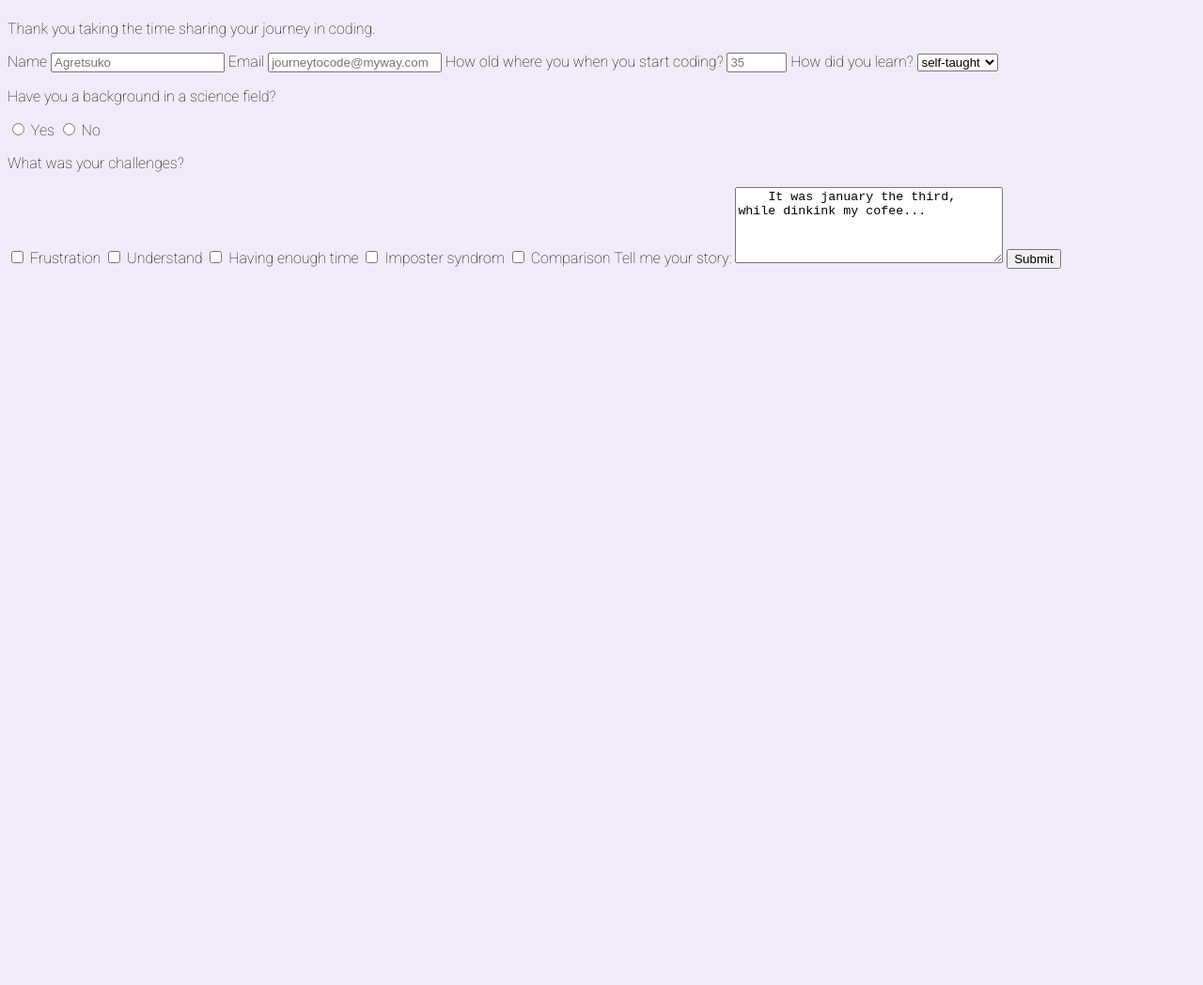
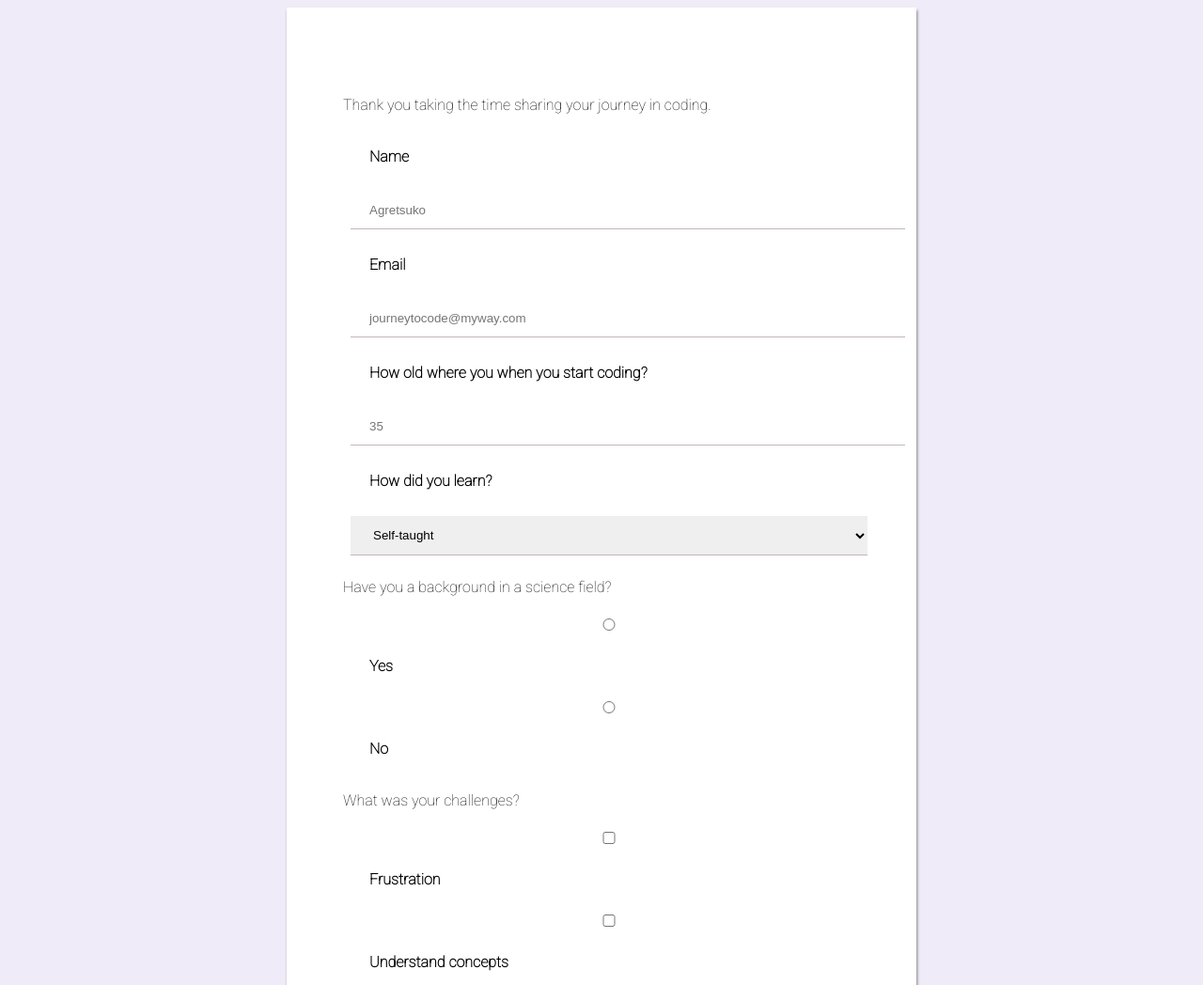
Before and after one commit to amandakibende/google-form-lookalike, a plain HTML site: page index.html in a window 1280 px wide. Shown: the top 1048 px of the page at 94% size. Before the commit the page ends 800 px from the top, so only its background shows below. Drawn offline with Linux system fonts and the light colour scheme.

Commit message:
added form style

```diff
--- a/index.html
+++ b/index.html
@@ -7,6 +7,7 @@
     <link rel="stylesheet" href="style.css" />
   </head>
   <body>
+    <div class="form-container">
       <h1 id="title"></h1>
       <p id="description">
         Thank you taking the time sharing your journey in coding.
@@ -18,7 +19,7 @@
         id="survey-form"
       >
         <label for="name" id="name-label">Name</label>
-      <input type="text" name="name" placeholder="Agretsuko" />
+        <input type="text" name="name" placeholder="Agretsuko" required />
 
         <label for="email" id="email-label">Email</label>
         <input
@@ -44,7 +45,7 @@
 
         <label for="education">How did you learn?</label>
         <select name="education" id="dropdown">
-        <option value="self-taught">self-taught</option>
+          <option value="self-taught">Self-taught</option>
           <option value="CS degree">CS degree</option>
           <option value="Bootcamp">Bootcamp</option>
           <option value="Mentor">Mentor</option>
@@ -58,10 +59,11 @@
         <label for="no">No</label>
 
         <p>What was your challenges?</p>
+
         <input type="checkbox" name="attribute" id="box" value="attribute" />
         <label for="frustration">Frustration</label>
         <input type="checkbox" name="attribute" id="box" value="attribute" />
-      <label for="Understand">Understand</label>
+        <label for="Understand">Understand concepts</label>
         <input type="checkbox" name="attribute" id="box" value="attribute" />
         <label for="Time">Having enough time</label>
         <input type="checkbox" name="attribute" id="box" value="attribute" />
@@ -77,5 +79,6 @@
 
         <button id="submit">Submit</button>
       </form>
+    </div>
   </body>
 </html>
--- a/style.css
+++ b/style.css
@@ -1,5 +1,66 @@
 @import url("https://fonts.googleapis.com/css2?family=Roboto:wght@100&display=swap");
+
 body {
   background-color: #f0ebf8;
   font-family: "Roboto", sans-serif;
+  align-items: center;
+  justify-content: center;
 }
+
+.form-container {
+  margin: auto;
+  background-color: #ffffff;
+  padding: 60px;
+  width: 550px;
+  box-shadow: 1px 3px 3px grey;
+  text-align: left;
+}
+
+h1 {
+  font-size: 50px;
+  font-weight: bold;
+}
+
+input,
+select {
+  width: 100%;
+  padding: 12px 20px;
+  margin: 8px;
+  display: inline-block;
+  border: none;
+  border-bottom: 1px solid #c4b6b6;
+}
+
+label {
+  padding: 12px 20px;
+  margin: 8px;
+  display: inline-block;
+  width: 100%;
+  font-weight: bold;
+  font-size: 16px;
+}
+
+textarea {
+  width: 100%;
+  height: 150px;
+  padding: 12px 20px;
+  box-sizing: border-box;
+  border: 2px solid #ccc;
+  border-radius: 4px;
+  background-color: #f8f8f8;
+  resize: none;
+}
+
+button {
+  background-color: #673ab7;
+  color: #ffffff;
+  padding: 10px 16px;
+  font-size: 16px;
+  border: none;
+  margin: 5px;
+}
+
+button:hover {
+  cursor: pointer;
+  background-color: blueviolet;
+}
```
Lines whose indentation alone changed are shown as unchanged.
